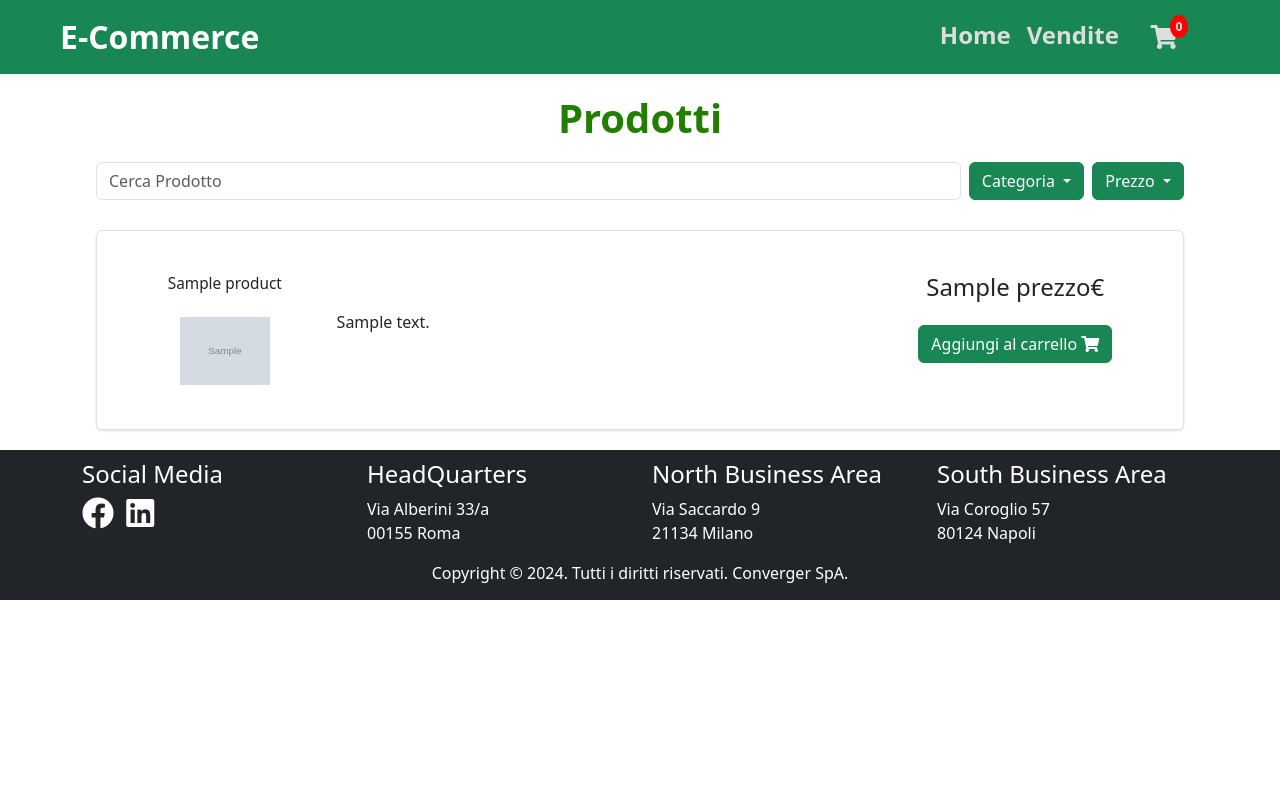
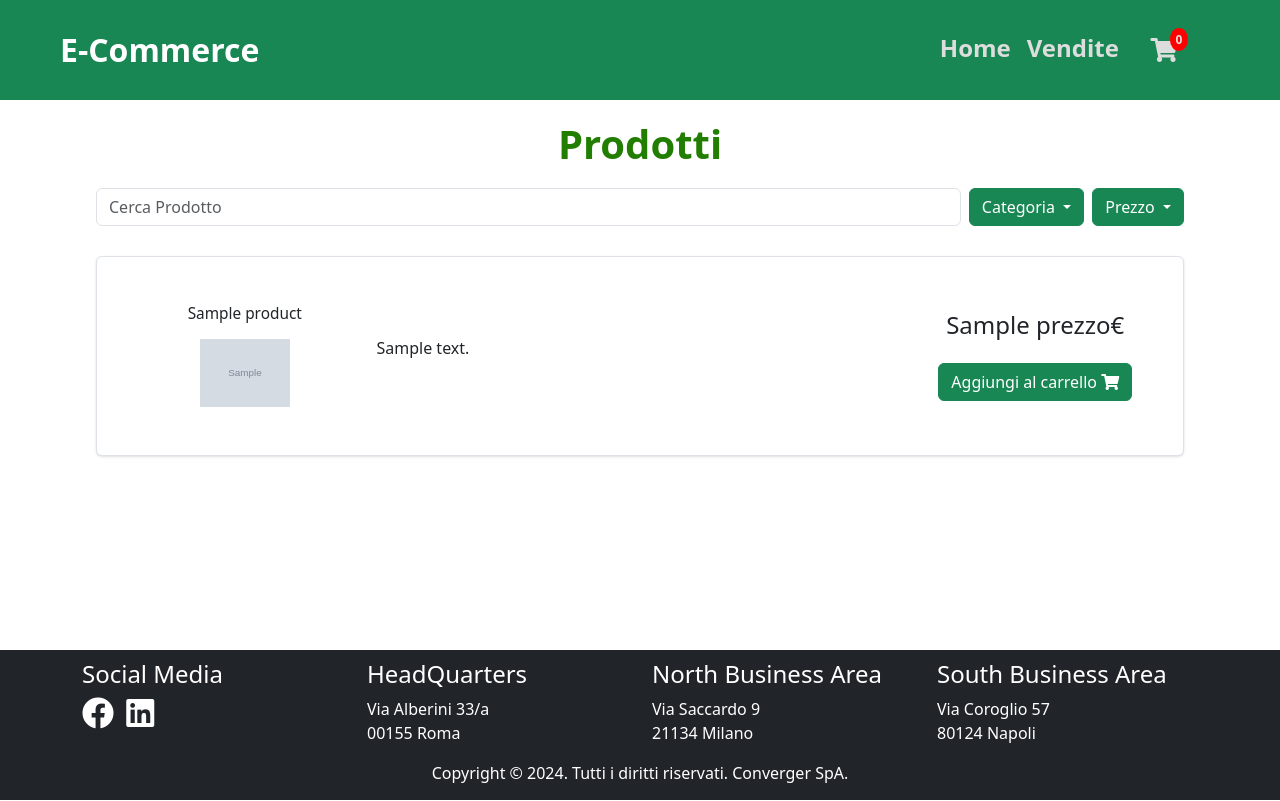
Before and after one commit to marcorocci/tirocinio-ecommerce, a Symfony app: template templates/products/products.html.twig in a window 1280 px wide. Before the commit the page ends 600 px from the top, so only its background shows below. Run offline with Twig, Linux system fonts and the light colour scheme; the template is opened without the code that fills it: most values are stand-ins (such as "Sample title", 1, 10 or a date in 2020); grey boxes marked "Sample" are stand-in pictures; some libraries are stand-ins or nearby versions.

Commit message:
migliorata la ui

```diff
--- a/public/scripts/graphs.js
+++ b/public/scripts/graphs.js
@@ -54,7 +54,5 @@ new Morris.Bar({
     barPercentage: 0.4,
     hoverCallback: function(index, options, content) {
         return options.data[index].nome;
-
     },
-    barLabelPadding: 10,
 });
--- a/public/scripts/searchFeature.js
+++ b/public/scripts/searchFeature.js
@@ -13,11 +13,11 @@ searchBar.addEventListener('input', (el) => {
 
 categories.forEach(e => {
     e.addEventListener('click', (el) => {
-        const cat = el.target.textContent
+        const cat = el.target.textContent.toLowerCase()
         products.forEach(e => {
-            const child = e.children[2].children[2].textContent
+            const child = e.children[2].children[2].textContent.toLowerCase()
 
-            e.style.display = (cat === 'Tutto') ? 'flex' : (!child.includes(cat)) ? 'none' : 'flex'
+            e.style.display = (cat === 'tutto') ? 'grid' : (!child.includes(cat)) ? 'none' : 'grid'
         })
     })
 })
--- a/public/styles/app.css
+++ b/public/styles/app.css
@@ -4,6 +4,17 @@
 
 body {
     font-family: system-ui, -apple-system, BlinkMacSystemFont, Segoe UI, Roboto, Oxygen, Ubuntu, Cantarell, Open Sans, Helvetica Neue, sans-serif;
+    min-height: 100vh;
+    display: grid;
+    grid-template-rows: 100px 1fr 150px;
+
+}
+.navbar {
+    grid-row: 1/2;
+}
+
+.wrapper {
+    grid-row: 2/3;
 }
 
 .navbar-nav .nav-link:hover {
@@ -21,12 +32,10 @@ a.active {
 
 .footer {
     background-color: #333;
-    bottom: 0;
     color: #fff;
-    height: 150px;
     padding: 10px 0;
+    width: 100%;
     position: relative;
-    width: 100%;
 }
 
 .cerca {
@@ -44,16 +53,19 @@ h1 {
 }
 
 .custom {
+    box-shadow: 0 1px 3px 0 rgba(0, 0, 0, .1), 0 1px 2px -1px rgba(0, 0, 0, .1);
+    /* display: flex;
     align-items: center;
-    box-shadow: 0 1px 3px 0 rgba(0, 0, 0, .1), 0 1px 2px -1px rgba(0, 0, 0, .1);
-    display: flex;
-    justify-content: space-evenly;
+    justify-content: space-evenly; */
+    display: grid;
+    grid-template-columns: 0.5fr 1fr 0.5fr;
     margin-top: 10px;
     min-height: 200px;
 }
 
 .txt {
-    width: 50%;
+    justify-self: self-start;
+    align-self: center;
 }
 
 .name {
@@ -61,22 +73,23 @@ h1 {
     flex-direction: column;
     gap: 1rem;
     align-items: center;
-
+    justify-content: center;
 }
 
 .name>h3 {
     font-size: 1.2vw;
+    margin: 0;
 }
 
 .acquisto {
-    align-items: center;
     display: flex;
     flex-direction: column;
+    align-items: center;
+    justify-content: center;
+    gap: 1rem;
 }
 
-.acquisto>button {
-    margin-top: 1rem;
-}
+
 
 a>i.badge {
     color: #ddd;
@@ -150,8 +163,3 @@ input::-webkit-inner-spin-button {
   -webkit-appearance: none;
   margin: 0;
 }
-
-
-.barchart{
-    background-color: lightblue;
-  }
--- a/templates/base.html.twig
+++ b/templates/base.html.twig
@@ -19,9 +19,11 @@
 	</head>
 	<body>
 		{% include 'components/navbar.html.twig' with {'cartProd': cartProd}%}
-
-		{% block body %}{% endblock %}
-		<footer class="footer bg-dark text-white fixed-bottom">
+		<div class="wrapper">
+			{% block body %}
+			{% endblock %}
+		</div>
+		<footer class="footer bg-dark text-white">
 			<div class="container">
 				<div class="row">
 					<div class="col-md-3">
--- a/templates/components/prodotto.html.twig
+++ b/templates/components/prodotto.html.twig
@@ -13,6 +13,6 @@
 		<button type="button" class="btn btn-success">Aggiungi al carrello
 			<i class="fa">&#xf07a;</i>
 		</button>
-		<span style="visibility: hidden;">{{categoria}}</span>
+		<span style="display: none;">{{categoria}}</span>
 	</div>
 </li>
--- a/templates/products/products.html.twig
+++ b/templates/products/products.html.twig
@@ -17,10 +17,10 @@
 					Categoria
 				</button>
 				<div class="dropdown-menu" aria-labelledby="dropdownMenuButton">
-					<p class="dropdown-item" role="button" id="category">Tutto</p>
+					<span class="dropdown-item" role="button" id="category">Tutto</span>
 					<li><hr class="dropdown-divider"></li>
 					{% for category in categories %}
-						<p class="dropdown-item" role="button" id="category">{{category.categoria}}</p>
+						<span class="dropdown-item" role="button" id="category">{{category.categoria|capitalize}}</span>
 					{% endfor %}
 
 				</div>
@@ -30,15 +30,9 @@
 					Prezzo
 				</button>
 				<ul class="dropdown-menu">
-					<li>
-						<a class="dropdown-item" href="#">0€ - 50€</a>
-					</li>
-					<li>
-						<a class="dropdown-item" href="#">50€ - 100€</a>
-					</li>
-					<li>
-						<a class="dropdown-item" href="#">100€ - 200€</a>
-					</li>
+					<li><span class="dropdown-item">0€ - 50€</span></li>
+					<li><span class="dropdown-item">50€ - 100€</span></li>
+					<li><span class="dropdown-item">100€ - &#8734;</span></li>
 				</ul>
 			</div>
 		</div>
--- a/templates/vendite/vendite.html.twig
+++ b/templates/vendite/vendite.html.twig
@@ -8,7 +8,7 @@
 	<h1 class="m-5" id="mese"></h1>
 	<div id="chart" style="" class="m-5"></div>
 	<h1>Vendite Annuali</h1>
-	<div id="barchart" class="label-color" style="height:300px;" style= class="m-5"></div>
+	<div id="barchart" style="height:300px;" style= class="m-5"></div>
 {% endblock %}
 {% block javascripts %}
 	<script src="//ajax.googleapis.com/ajax/libs/jquery/1.9.0/jquery.min.js"></script>
```
